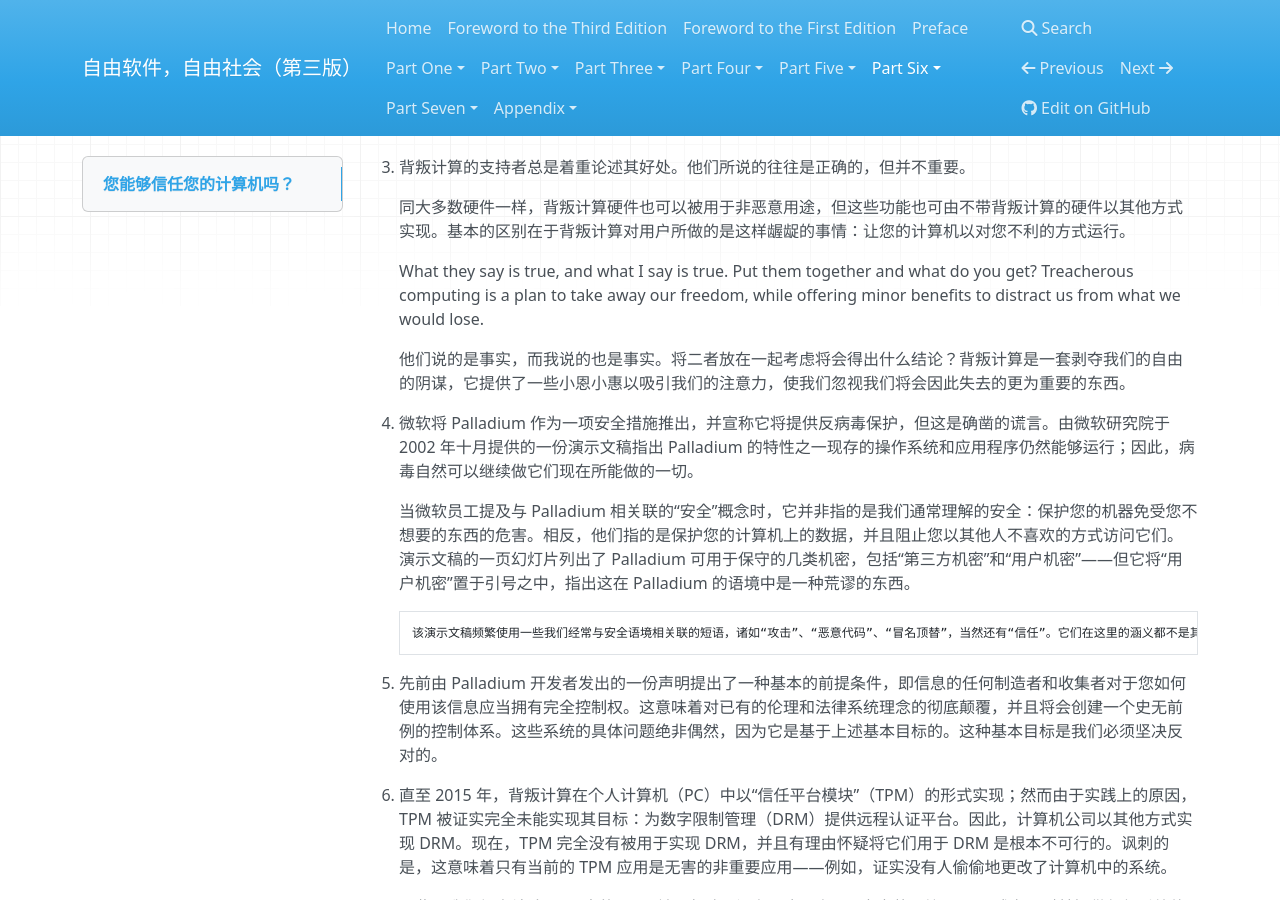
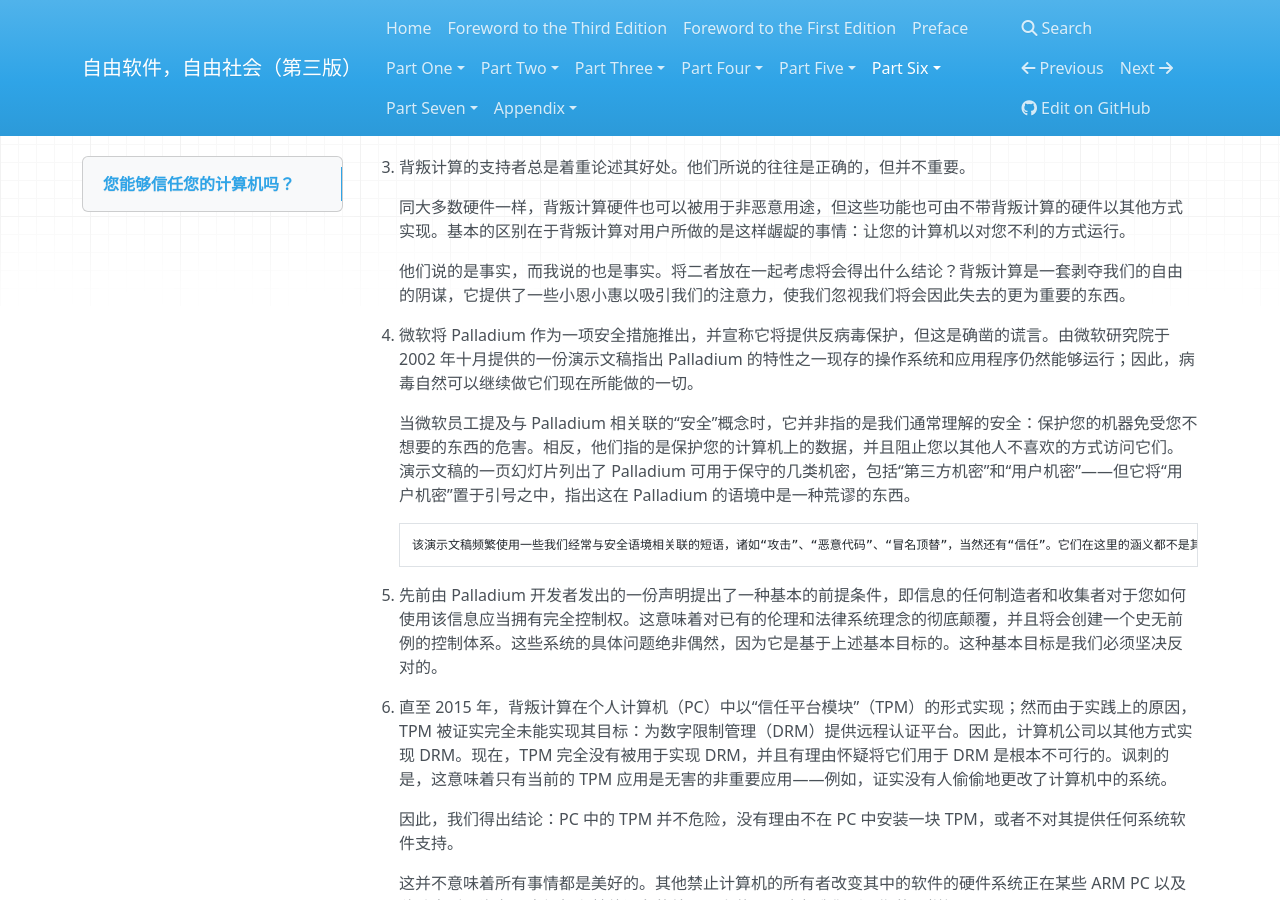
Before and after one commit to beijinglug/fsfs-zh, an MkDocs documentation site: the page built from docs/can-you-trust.md, in a window 1280 px wide and 900 px high, scrolled down 1953 px. Built offline with MkDocs 1.6.1, drawn with Linux system fonts in a browser that asks for light colours; nearby versions of some CDN libraries; old or Windows-style settings are respelled for this version of MkDocs.

Commit message:
remove the English paragraph

```diff
--- a/docs/can-you-trust.md
+++ b/docs/can-you-trust.md
@@ -44,11 +44,6 @@
 
     同大多数硬件一样，背叛计算硬件也可以被用于非恶意用途，但这些功能也可由不带背叛计算的硬件以其他方式实现。基本的区别在于背叛计算对用户所做的是这样龌龊的事情：让您的计算机以对您不利的方式运行。
 
-    What they say is true, and what I say is true. Put them together and
-    what do you get? Treacherous computing is a plan to take away our
-    freedom, while offering minor benefits to distract us from what we
-    would lose.
-
     他们说的是事实，而我说的也是事实。将二者放在一起考虑将会得出什么结论？背叛计算是一套剥夺我们的自由的阴谋，它提供了一些小恩小惠以吸引我们的注意力，使我们忽视我们将会因此失去的更为重要的东西。
 
 4.  微软将 Palladium 作为一项安全措施推出，并宣称它将提供反病毒保护，但这是确凿的谎言。由微软研究院于 2002 年十月提供的一份演示文稿指出 Palladium 的特性之一现存的操作系统和应用程序仍然能够运行；因此，病毒自然可以继续做它们现在所能做的一切。
```
